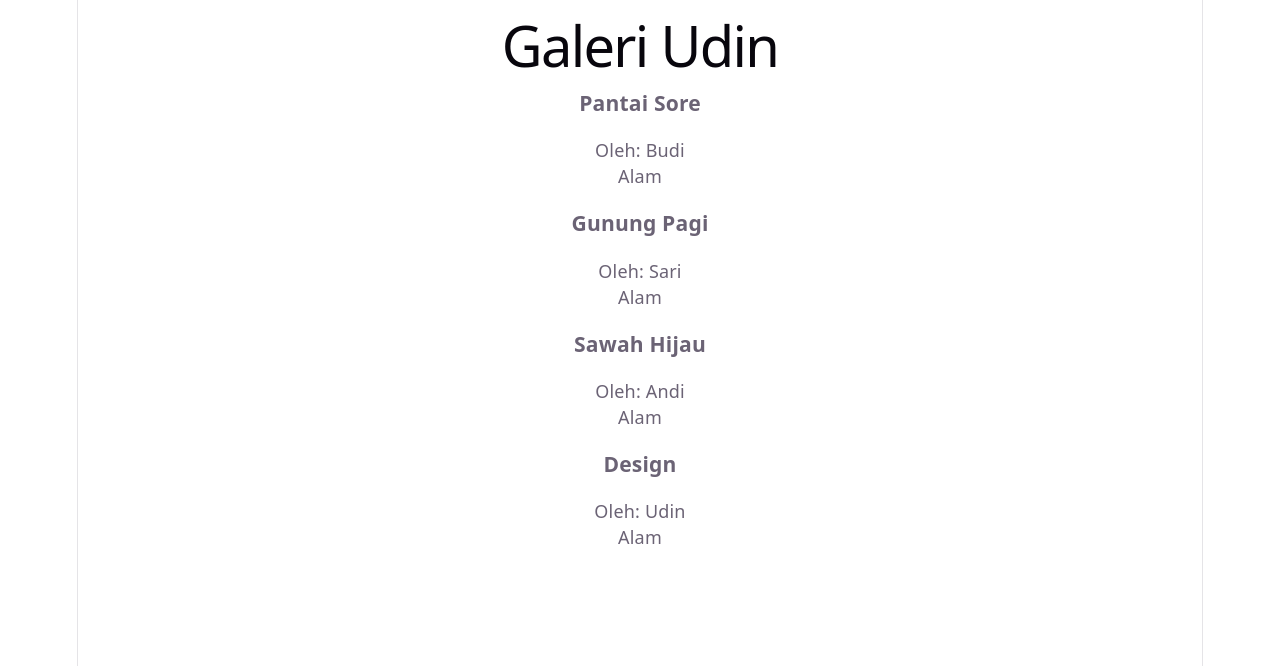
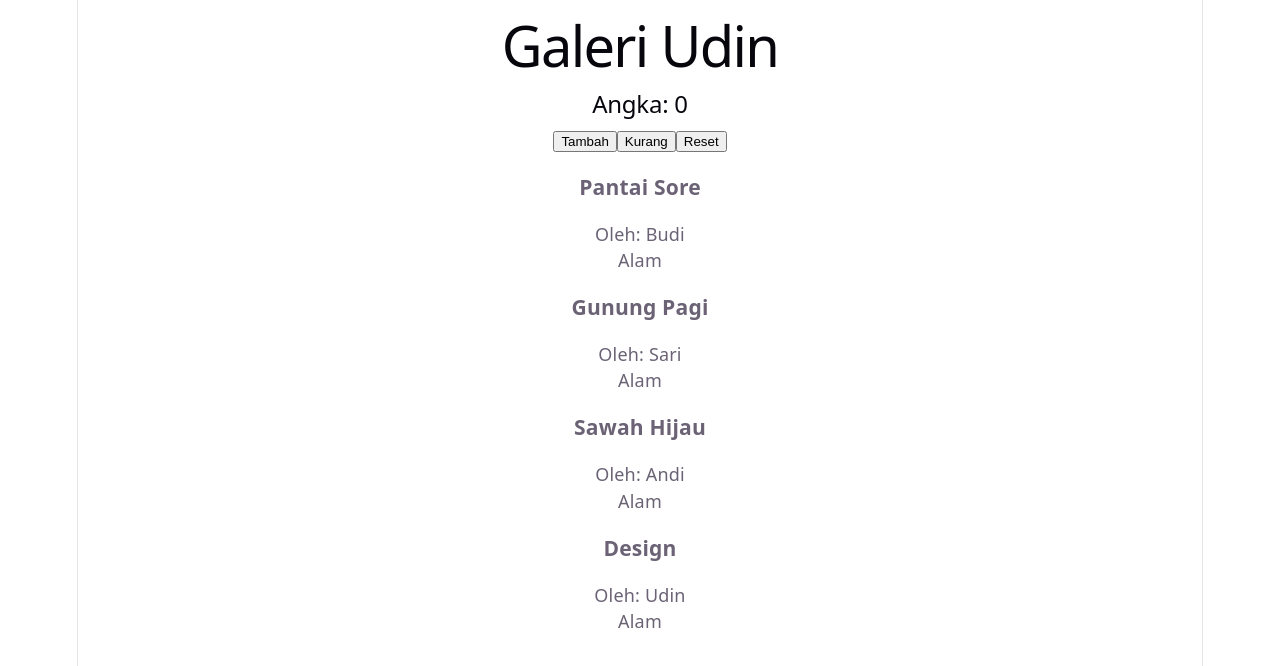
Before and after one commit to bahrudinrizki/galeri_udin, a React app in the folder frontend/: page / in a window 1280 px wide. Shown: the top 666 px of the page. Built offline with nearby package versions, Linux system fonts and the light colour scheme; the HTML template or start-up script is replaced by a standard one.

Commit message:
Latihan 3: Counter dengan useState

```diff
--- a/frontend/src/App.jsx
+++ b/frontend/src/App.jsx
@@ -1,10 +1,12 @@
 import Header from "./Header";
 import KartuFoto from "./KartuFoto";
+import Counter from "./Counter";
 
 function App() {
   return (
     <div>
       <Header />
+      <Counter/>
       <KartuFoto judul ="Pantai Sore" pengunggah ="Budi" />
       <KartuFoto judul ="Gunung Pagi" pengunggah ="Sari" />
       <KartuFoto judul ="Sawah Hijau" pengunggah ="Andi"/>
--- /dev/null
+++ b/frontend/src/Counter.jsx
@@ -0,0 +1,16 @@
+import { useState } from "react";
+
+function Counter() {
+  const [angka, setAngka] = useState(0);
+
+  return (
+    <div>
+      <h2>Angka: {angka}</h2>
+      <button onClick={() => setAngka(angka + 1)}> Tambah </button>
+      <button onClick={() => { if (angka > 0) setAngka(angka - 1)}}> Kurang </button>
+      <button onClick={() => setAngka(0)}>Reset</button>
+    </div>
+  );
+}
+
+export default Counter;
```
